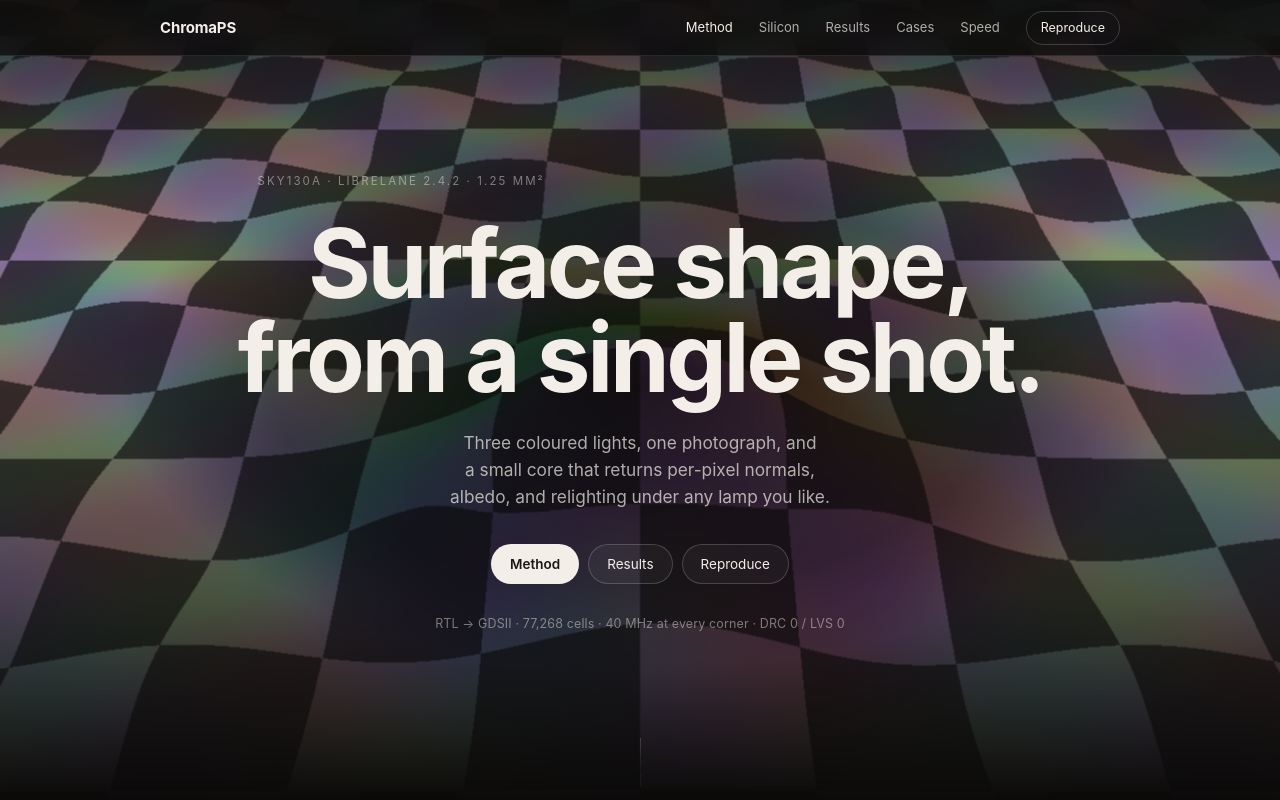
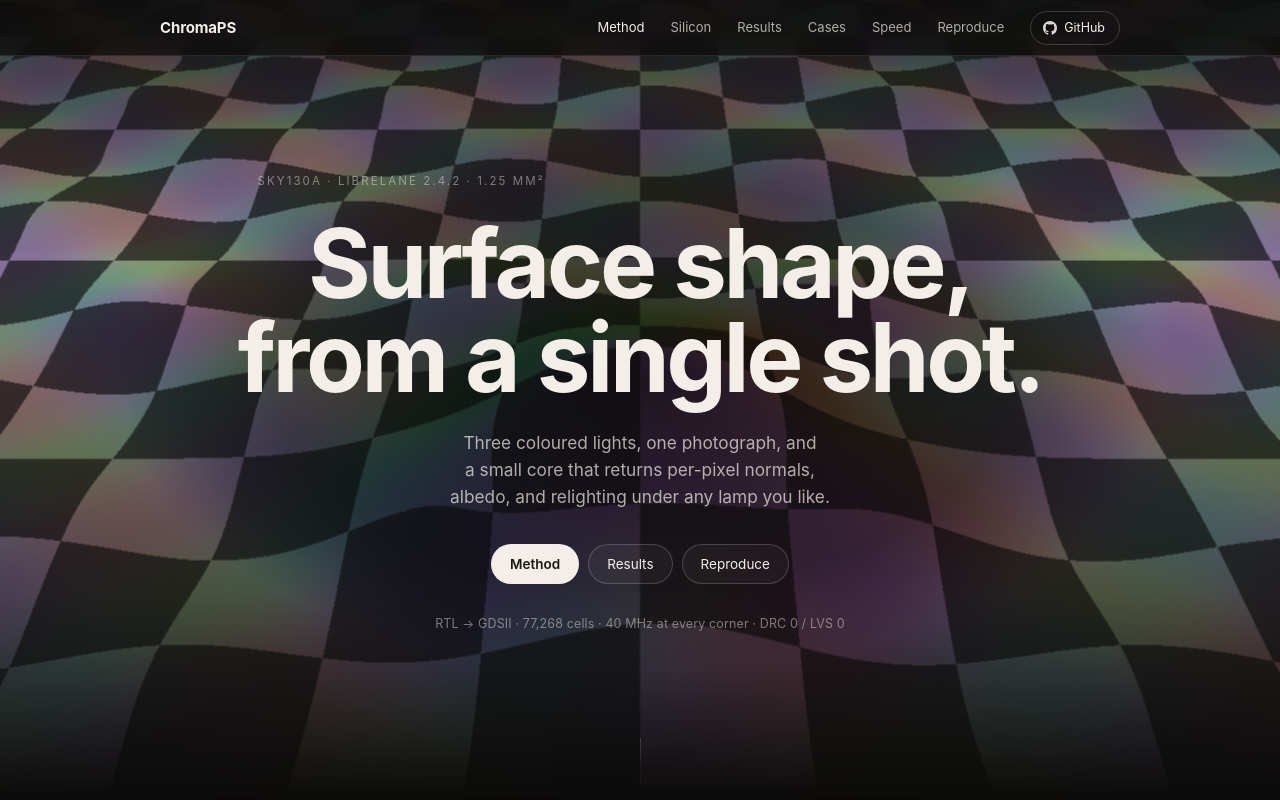
Before and after one commit to alainchen6/ChromaPS, a plain HTML site: page docs/index.html in a window 1280 px wide. Shown: the top 800 px of the page. Drawn offline with Linux system fonts and the light colour scheme.

Commit message:
Add a GitHub link to the page navigation

```diff
--- a/docs/index.html
+++ b/docs/index.html
@@ -19,7 +19,14 @@
       <a href="#results">Results</a>
       <a href="#cases">Cases</a>
       <a href="#speed">Speed</a>
-      <a class="nav-pill" href="#reproduce">Reproduce</a>
+      <a href="#reproduce">Reproduce</a>
+      <a class="nav-pill nav-github" href="https://github.com/alainchen6/ChromaPS"
+         target="_blank" rel="noopener" aria-label="Source repository on GitHub">
+        <svg viewBox="0 0 16 16" width="14" height="14" aria-hidden="true" fill="currentColor">
+          <path d="M8 0C3.58 0 0 3.58 0 8c0 3.54 2.29 6.53 5.47 7.59.4.07.55-.17.55-.38 0-.19-.01-.82-.01-1.49-2.01.37-2.53-.49-2.69-.94-.09-.23-.48-.94-.82-1.13-.28-.15-.68-.52-.01-.53.63-.01 1.08.58 1.23.82.72 1.21 1.87.87 2.33.66.07-.52.28-.87.51-1.07-1.78-.2-3.64-.89-3.64-3.95 0-.87.31-1.59.82-2.15-.08-.2-.36-1.02.08-2.12 0 0 .67-.21 2.2.82.64-.18 1.32-.27 2-.27s1.36.09 2 .27c1.53-1.04 2.2-.82 2.2-.82.44 1.1.16 1.92.08 2.12.51.56.82 1.27.82 2.15 0 3.07-1.87 3.75-3.65 3.95.29.25.54.73.54 1.48 0 1.07-.01 1.93-.01 2.2 0 .21.15.46.55.38A8.01 8.01 0 0 0 16 8c0-4.42-3.58-8-8-8z"/>
+        </svg>
+        GitHub
+      </a>
     </div>
   </div>
 </nav>
--- a/docs/style.css
+++ b/docs/style.css
@@ -1181,3 +1181,22 @@ figure.density { margin-left: auto; margin-right: auto; }
   .die-tools { flex-direction: column; align-items: flex-start; gap: 8px; }
   .die-tip { display: none; }
 }
+
+.nav-github {
+  display: inline-flex;
+  align-items: center;
+  gap: 7px;
+  padding: 6px 14px 6px 12px;
+  border: 1px solid var(--line-2);
+  border-radius: 999px;
+  color: var(--fg);
+  font-size: 12.5px;
+  transition: background .18s ease, border-color .18s ease;
+}
+
+.nav-github:hover {
+  background: rgba(255, 255, 255, .08);
+  border-color: rgba(255, 255, 255, .3);
+}
+
+.nav-github svg { display: block; opacity: .9; }
```
